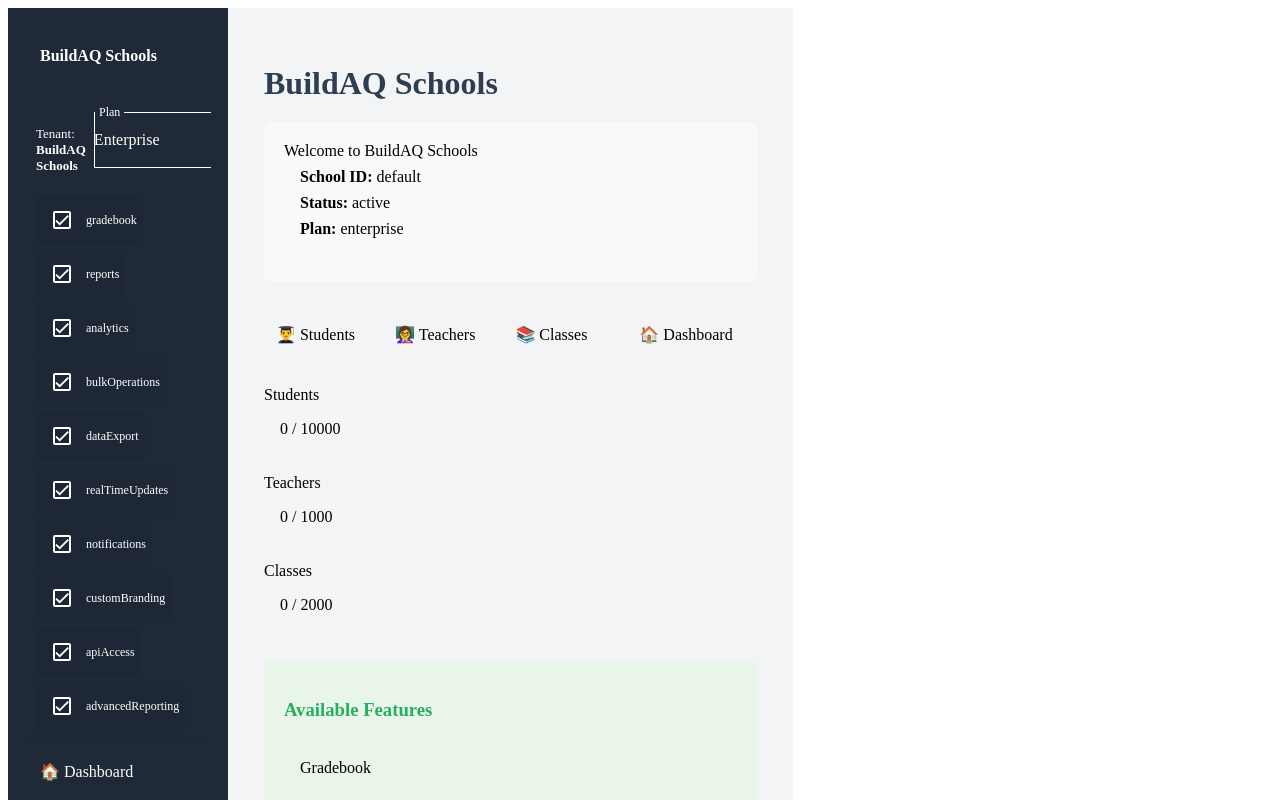
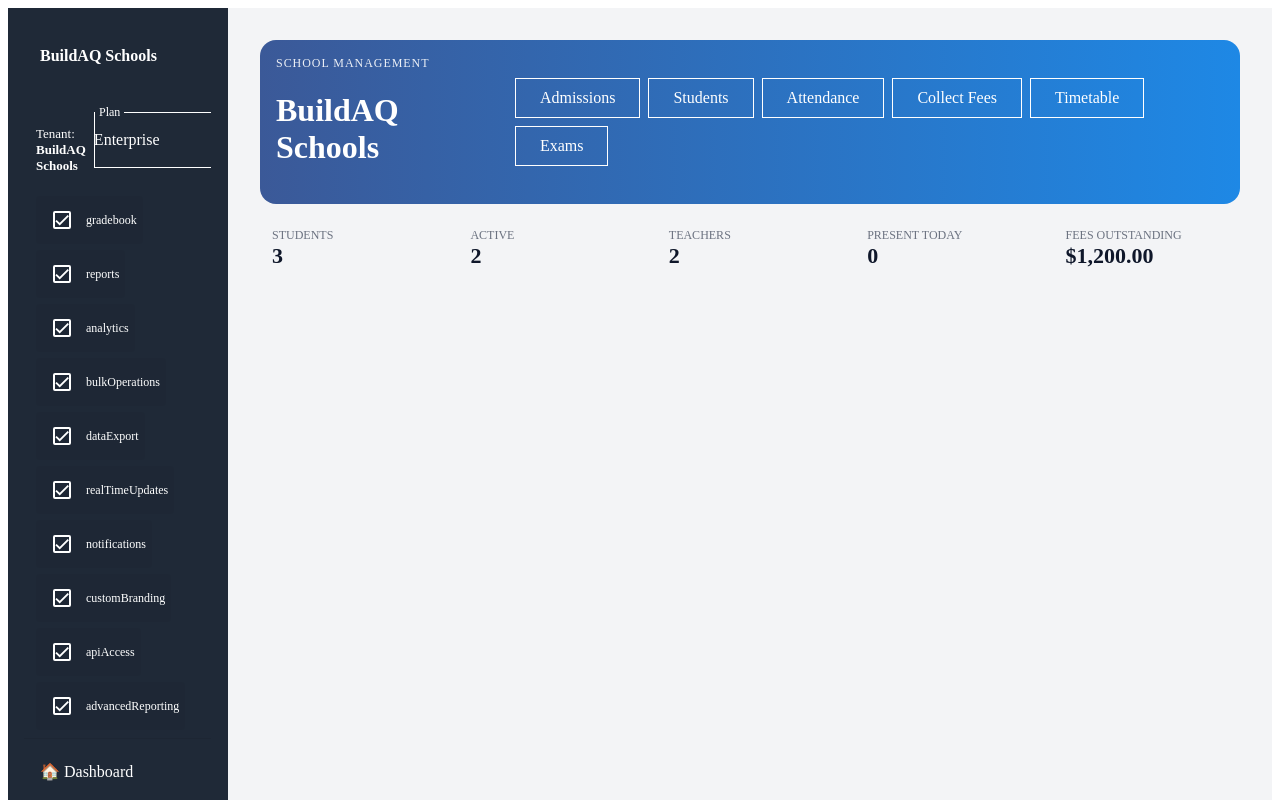
Before and after one commit to santhoshkumarvaranasi/buildaq-schools, an Angular app: page / in a window 1280 px wide. Shown: the top 800 px of the page. Built offline with nearby package versions, Linux system fonts and the light colour scheme.

Commit message:
dashboard metrics and quick links

```diff
--- a/src/app/schools-dashboard/schools-dashboard.html
+++ b/src/app/schools-dashboard/schools-dashboard.html
@@ -1,54 +1,34 @@
 <div class="dashboard-container">
-  <h1>{{ tenant?.displayName || 'School Management System' }}</h1>
+  <div class="hero mat-elevation-z2">
+    <div>
+      <div class="eyebrow">School Management</div>
+      <h1>{{ tenant?.displayName || 'School Management System' }}</h1>
+    </div>
+    <div class="quick-links">
+      <button *ngFor="let link of quickLinks" mat-stroked-button color="primary" [routerLink]="getLink(link.path)">{{ link.label }}</button>
+    </div>
+  </div>
 
-  <div class="tenant-info" *ngIf="tenant">
-    <mat-card>
-      <mat-card-title>Welcome to {{ tenant.displayName }}</mat-card-title>
-      <mat-card-content>
-        <p><strong>School ID:</strong> {{ tenant.id }}</p>
-        <p><strong>Status:</strong> {{ tenant.status }}</p>
-        <p><strong>Plan:</strong> {{ tenant.subscription.plan }}</p>
-      </mat-card-content>
+  <div class="metrics">
+    <mat-card class="metric-card mat-elevation-z2">
+      <div class="metric-label">Students</div>
+      <div class="metric-value">{{ metrics.students }}</div>
+    </mat-card>
+    <mat-card class="metric-card mat-elevation-z2">
+      <div class="metric-label">Active</div>
+      <div class="metric-value">{{ metrics.activeStudents }}</div>
+    </mat-card>
+    <mat-card class="metric-card mat-elevation-z2">
+      <div class="metric-label">Teachers</div>
+      <div class="metric-value">{{ metrics.teachers }}</div>
+    </mat-card>
+    <mat-card class="metric-card mat-elevation-z2">
+      <div class="metric-label">Present today</div>
+      <div class="metric-value">{{ metrics.attendanceToday }}</div>
+    </mat-card>
+    <mat-card class="metric-card mat-elevation-z2">
+      <div class="metric-label">Fees outstanding</div>
+      <div class="metric-value">{{ metrics.feesOutstanding | currency }}</div>
     </mat-card>
   </div>
-
-  <nav class="dashboard-navigation">
-    <button mat-button [routerLink]="getLink('students')">👨‍🎓 Students</button>
-    <button mat-button [routerLink]="getLink('teachers')">👩‍🏫 Teachers</button>
-    <button mat-button [routerLink]="getLink('classes')">📚 Classes</button>
-    <button mat-flat-button color="primary" [routerLink]="getLink('dashboard')">🏠 Dashboard</button>
-  </nav>
-
-  <div class="dashboard-cards">
-    <mat-card class="dashboard-card">
-      <mat-card-title>Students</mat-card-title>
-      <mat-card-content>
-        <p>{{ (tenant?.subscription?.usage?.students || 0) }} / {{ (tenant?.subscription?.limits?.maxStudents || 0) }}</p>
-      </mat-card-content>
-    </mat-card>
-
-    <mat-card class="dashboard-card">
-      <mat-card-title>Teachers</mat-card-title>
-      <mat-card-content>
-        <p>{{ (tenant?.subscription?.usage?.teachers || 0) }} / {{ (tenant?.subscription?.limits?.maxTeachers || 0) }}</p>
-      </mat-card-content>
-    </mat-card>
-
-    <mat-card class="dashboard-card">
-      <mat-card-title>Classes</mat-card-title>
-      <mat-card-content>
-        <p>{{ (tenant?.subscription?.usage?.classes || 0) }} / {{ (tenant?.subscription?.limits?.maxClasses || 0) }}</p>
-      </mat-card-content>
-    </mat-card>
-  </div>
-
-  <div class="features" *ngIf="tenant">
-    <h3>Available Features</h3>
-    <mat-list>
-      <mat-list-item *ngIf="tenant.features.gradebook">Gradebook</mat-list-item>
-      <mat-list-item *ngIf="tenant.features.reports">Reports</mat-list-item>
-      <mat-list-item *ngIf="tenant.features.analytics">Analytics</mat-list-item>
-      <mat-list-item *ngIf="tenant.features.notifications">Notifications</mat-list-item>
-    </mat-list>
-  </div>
 </div>
--- a/src/app/schools-dashboard/schools-dashboard.scss
+++ b/src/app/schools-dashboard/schools-dashboard.scss
@@ -1,105 +1,40 @@
 .dashboard-container {
-  padding: 20px;
-  max-width: 1200px;
-  margin: 0 auto;
+  display: flex;
+  flex-direction: column;
+  gap: 12px;
+  padding: 16px;
 }
 
-h1 {
-  color: #2c3e50;
-  margin-bottom: 20px;
+.hero {
+  display: flex;
+  align-items: center;
+  justify-content: space-between;
+  gap: 12px;
+  padding: 16px;
+  border-radius: 16px;
+  background: linear-gradient(90deg, #3b5998, #1e88e5);
+  color: #fff;
 }
 
-.dashboard-navigation {
+.eyebrow {
+  text-transform: uppercase;
+  letter-spacing: 0.08em;
+  font-size: 12px;
+  opacity: 0.9;
+}
+
+.quick-links {
   display: flex;
-  gap: 1rem;
-  margin: 2rem 0;
+  gap: 8px;
   flex-wrap: wrap;
 }
 
-.nav-link {
-  padding: 0.75rem 1.5rem;
-  background: #f8f9fa;
-  color: #495057;
-  text-decoration: none;
-  border-radius: 8px;
-  font-weight: 500;
-  transition: all 0.2s ease;
-  border: 1px solid #dee2e6;
-
-  &:hover {
-    background: #e9ecef;
-    transform: translateY(-1px);
-  }
-
-  &.active {
-    background: #007bff;
-    color: white;
-    border-color: #007bff;
-  }
+.metrics {
+  display: grid;
+  grid-template-columns: repeat(auto-fit, minmax(180px, 1fr));
+  gap: 12px;
 }
 
-.tenant-info {
-  background: #f8f9fa;
-  padding: 20px;
-  border-radius: 8px;
-  margin-bottom: 30px;
-
-  h2 {
-    color: #3498db;
-    margin-bottom: 15px;
-  }
-
-  p {
-    margin: 8px 0;
-  }
-}
-
-.dashboard-cards {
-  display: grid;
-  grid-template-columns: repeat(auto-fit, minmax(250px, 1fr));
-  gap: 20px;
-  margin-bottom: 30px;
-}
-
-.card {
-  background: white;
-  padding: 20px;
-  border-radius: 8px;
-  box-shadow: 0 2px 4px rgba(0, 0, 0, 0.1);
-  border: 1px solid #e1e8ed;
-
-  h3 {
-    color: #2c3e50;
-    margin-bottom: 10px;
-    font-size: 1.2em;
-  }
-
-  p {
-    color: #7f8c8d;
-    font-size: 1.1em;
-    margin: 0;
-  }
-}
-
-.features {
-  background: #e8f5e8;
-  padding: 20px;
-  border-radius: 8px;
-
-  h3 {
-    color: #27ae60;
-    margin-bottom: 15px;
-  }
-
-  ul {
-    list-style: none;
-    padding: 0;
-    margin: 0;
-  }
-
-  li {
-    color: #2c3e50;
-    padding: 5px 0;
-    font-weight: 500;
-  }
-}
+.metric-card { padding: 12px; border-radius: 12px; }
+.metric-label { font-size: 12px; text-transform: uppercase; color: #6b7280; }
+.metric-value { font-size: 22px; font-weight: 700; color: #0f172a; }
--- a/src/app/schools-dashboard/schools-dashboard.ts
+++ b/src/app/schools-dashboard/schools-dashboard.ts
@@ -3,6 +3,7 @@ import { CommonModule } from '@angular/common';
 import { RouterLink } from '@angular/router';
 import { TenantService, Tenant } from '../core/services/tenant.service';
 import { MaterialModule } from '../core/material.module';
+import { MockDataService } from '../core/services/mock-data.service';
 
 @Component({
   selector: 'app-schools-dashboard',
@@ -14,16 +15,45 @@ import { MaterialModule } from '../core/material.module';
 export class SchoolsDashboardComponent implements OnInit {
   tenant: Tenant | null = null;
   isShell = window.location.pathname.startsWith('/schools');
+  metrics = {
+    students: 0,
+    activeStudents: 0,
+    teachers: 0,
+    attendanceToday: 0,
+    feesOutstanding: 0
+  };
+  quickLinks = [
+    { label: 'Admissions', path: 'admissions' },
+    { label: 'Students', path: 'students' },
+    { label: 'Attendance', path: 'attendance' },
+    { label: 'Collect Fees', path: 'fees/collect' },
+    { label: 'Timetable', path: 'timetable' },
+    { label: 'Exams', path: 'exams' }
+  ];
 
-  constructor(private tenantService: TenantService) {}
+  constructor(private tenantService: TenantService, private mock: MockDataService) {}
 
   ngOnInit() {
     this.tenantService.currentTenant$.subscribe(tenant => {
       this.tenant = tenant;
     });
+    this.computeMetrics();
   }
 
   getLink(path: string) {
     return this.isShell ? `/schools/${path}` : `/${path}`;
   }
+
+  computeMetrics() {
+    const students = this.mock.getStudents() || [];
+    const teachers = this.mock.getStaff() || [];
+    const attendance = this.mock.getAttendance() || [];
+    const fees = this.mock.getFees() || [];
+    this.metrics.students = students.length;
+    this.metrics.activeStudents = students.filter(s => (s.status || '').toLowerCase() === 'active').length;
+    this.metrics.teachers = teachers.length;
+    const today = new Date().toISOString().slice(0,10);
+    this.metrics.attendanceToday = attendance.filter(a => a.date === today && a.status === 'present').length;
+    this.metrics.feesOutstanding = fees.reduce((sum, f) => sum + (Number(f.balance) || 0), 0);
+  }
 }
```
